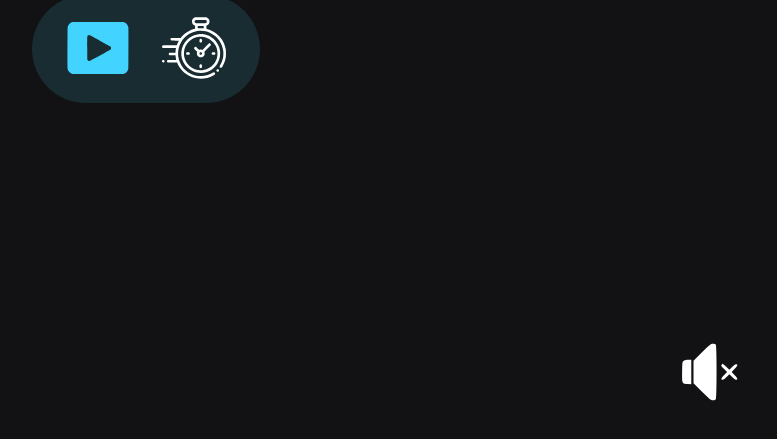
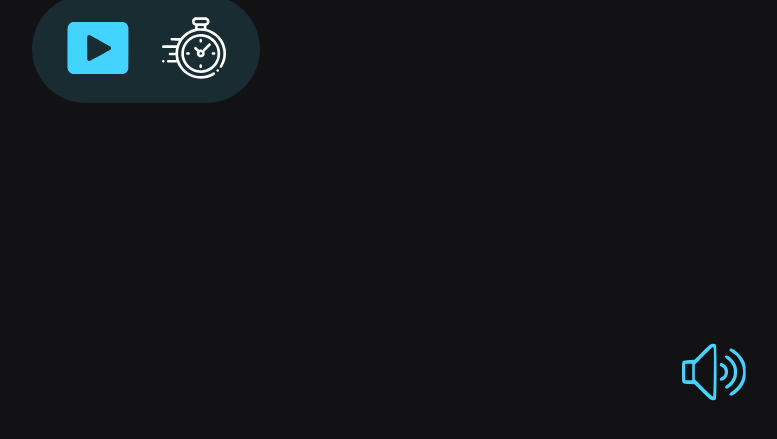
Before and after one commit to LeoSergio/rocketseat, a plain HTML site: page project-js03/index.html in a window 1280 px wide. Both pictures are taken after a click on the button 1208 px from the left and 734 px from the top of the page. Shown: the part 361-800 px from the top of the page, without its empty margins (494-1271 px from the left). Drawn offline with Linux system fonts and the light colour scheme.

Commit message:
finalizando project

```diff
--- a/project-js03/index.html
+++ b/project-js03/index.html
@@ -149,7 +149,7 @@ c134 0 244 -3 244 -8 0 -45 40 -298 56 -354 5 -17 -16 -18 -336 -18 l-342 0
     </main>
 
     <footer>
-        <button class="sound-on">
+        <button class="sound-on hide" >
 <svg version="1.0" xmlns="http://www.w3.org/2000/svg"
  width="64" height="64" viewBox="0 0 100.000000 100.000000"
  preserveAspectRatio="xMidYMid meet">
@@ -178,7 +178,7 @@ m-335 -368 l0 -130 -55 0 -55 0 0 130 0 130 55 0 55 0 0 -130z"/>
 </g>
 </svg>
         </button>
-        <button class="sound-off hide">
+        <button class="sound-off">
 <svg version="1.0" xmlns="http://www.w3.org/2000/svg"
  width="64" height="64" viewBox="0 0 100.000000 100.000000"
  preserveAspectRatio="xMidYMid meet">
--- a/project-js03/js/events.js
+++ b/project-js03/js/events.js
@@ -31,13 +31,14 @@ export default function({controls, timer, sound}){
     buttonSoundOn.addEventListener('click', function(){
         buttonSoundOn.classList.add('hide');
         buttonSoundOff.classList.remove('hide');
-        sound.bgAudio.play();
+        sound.bgAudio.pause();
+
     })
 
     buttonSoundOff.addEventListener('click', function(){
         buttonSoundOn.classList.remove('hide');
         buttonSoundOff.classList.add('hide');
-        sound.bgAudio.pause();
+        sound.bgAudio.play();
     })
 
     buttonSet.addEventListener('click',function(){
--- a/project-js03/js/sounds.js
+++ b/project-js03/js/sounds.js
@@ -3,7 +3,7 @@ export default function(){
     const kitchenTimer = new Audio("./audios/cuckoo-9-94258.mp3");
     const bgAudio = new Audio("./audios/Pufino - Sentimental (freetouse.com).mp3");
 
-    bgAudio.loop
+    bgAudio.loop = true;
 
     function pressButton(){
         buttonPressAudio.play();
```
